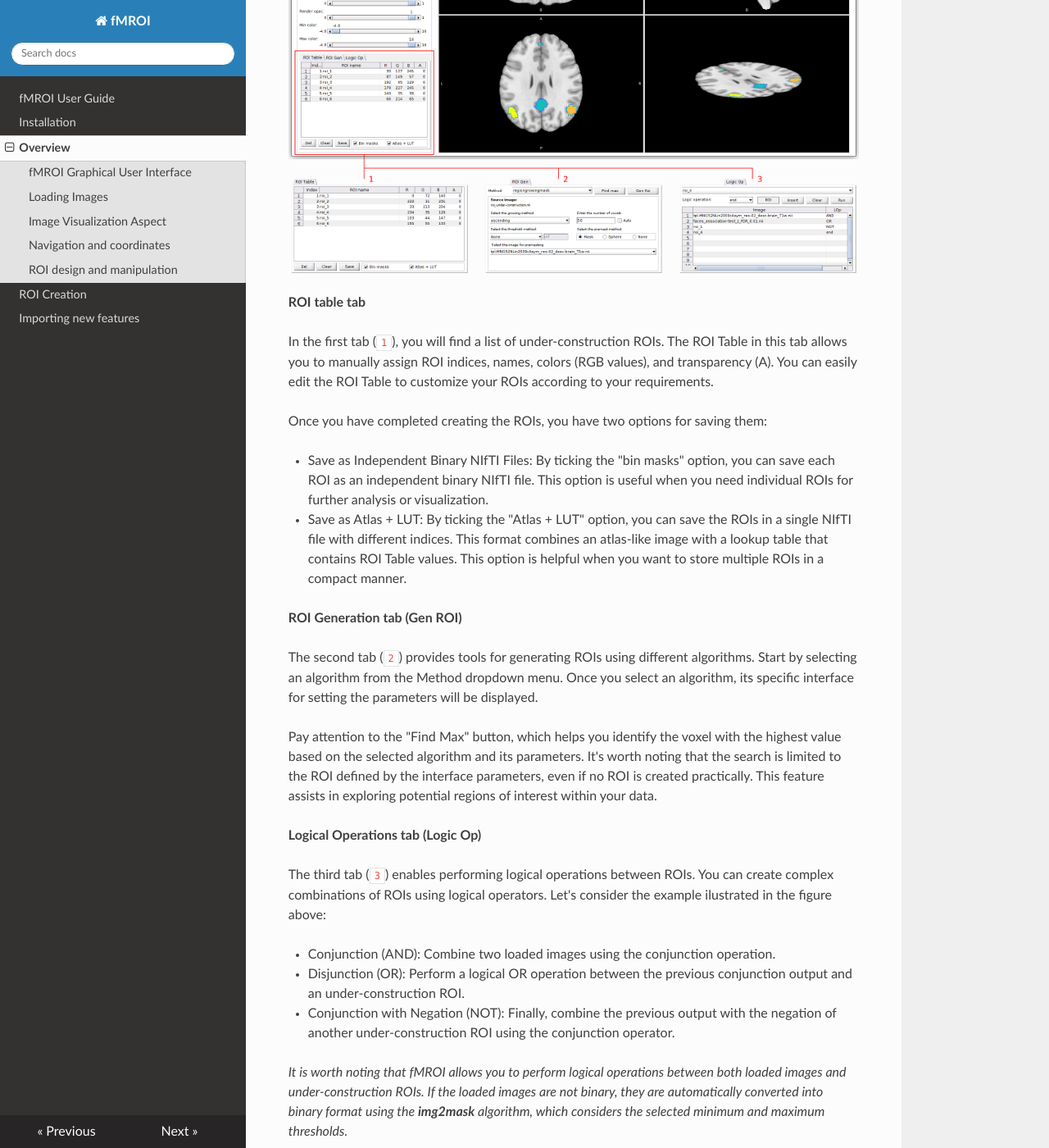
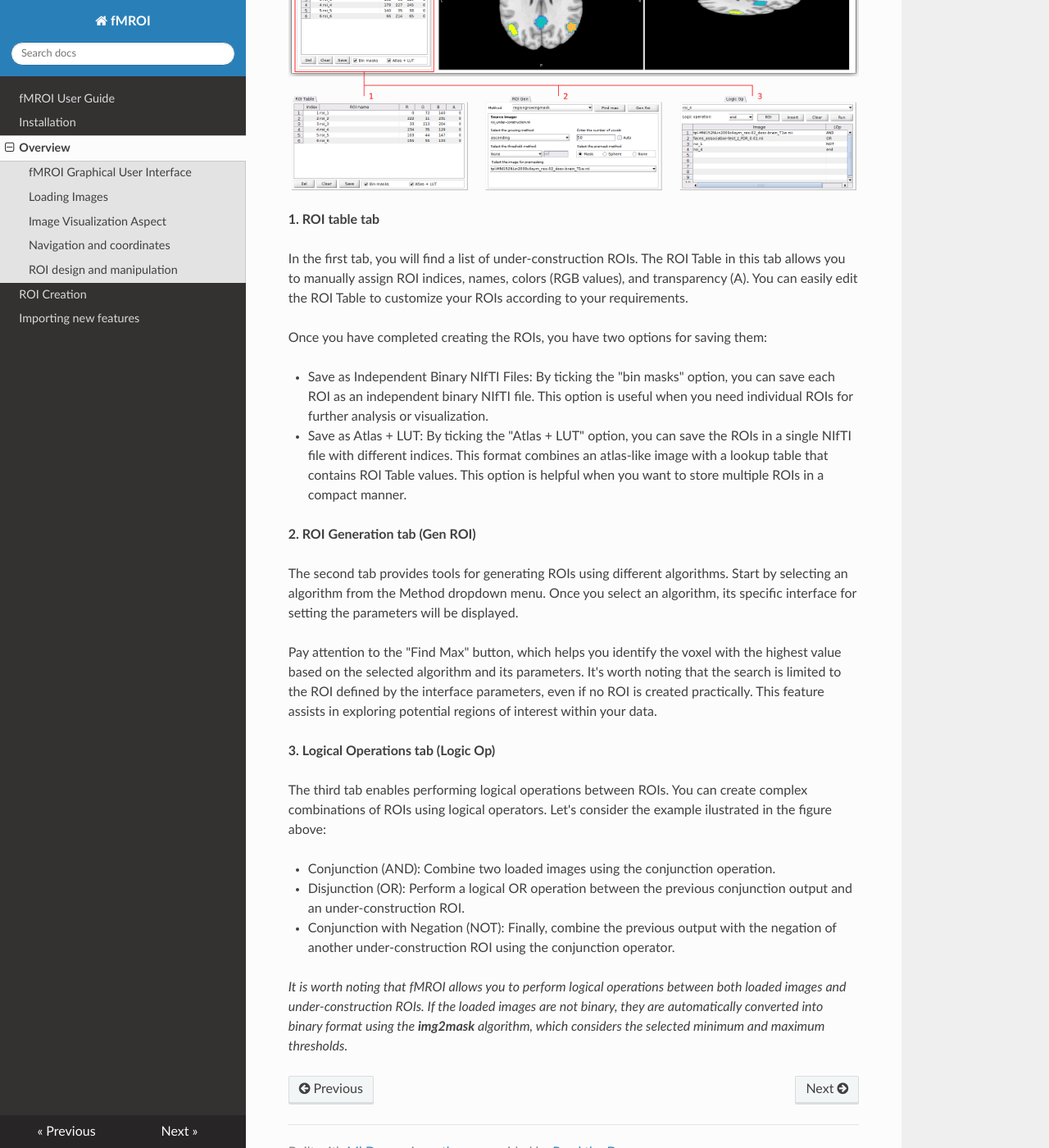
Before and after one commit to proactionlab/fmroi-docs, an MkDocs documentation site: the page built from docs/overview.md, in a window 1280 px wide and 1400 px high, scrolled down 5374 px. Shown: the whole window at 82% size. Built offline with MkDocs 1.6.1, drawn with Linux system fonts in a browser that asks for light colours; nearby versions of some CDN libraries.

Commit message:
update overview page

```diff
--- a/docs/overview.md
+++ b/docs/overview.md
@@ -98,15 +98,15 @@
 
 ![Image floating menu](img/axis_floatingmenu.png)
 
-(`1`) **Toggle Grid View**: Switch between the grid view (showing four images) and the single view (showing only the selected image).
+1. **Toggle Grid View**: Switch between the grid view (showing four images) and the single view (showing only the selected image).
 
-(`2`) **Pan Tool**: Move the images within the display plane. Select the pan tool, click and hold the left mouse button, drag the image to the desired position, and release the left mouse button.
+2. **Pan Tool**: Move the images within the display plane. Select the pan tool, click and hold the left mouse button, drag the image to the desired position, and release the left mouse button.
 
-(`3`) **Zoom-in Tool**: Click on a position or select a region by holding the left mouse button and moving the pointer to another position.
+3. **Zoom-in Tool**: Click on a position or select a region by holding the left mouse button and moving the pointer to another position.
 
-(`4`) **Zoom-out Tool**: Click on the image to zoom-out.
+4. **Zoom-out Tool**: Click on the image to zoom-out.
 
-(`5`) **Restore Default Visualization**: Restore the default visualization settings.
+5. **Restore Default Visualization**: Restore the default visualization settings.
 
 
 ROI design and manipulation
@@ -121,9 +121,9 @@
 
 ![ROI creation tabs](img/roi_tabs.png)
 
-**ROI table tab**
+**1. ROI table tab**
 
-In the first tab (`1`), you will find a list of under-construction ROIs. The ROI Table in this tab allows you to manually assign ROI indices, names, colors (RGB values), and transparency (A). You can easily edit the ROI Table to customize your ROIs according to your requirements.
+In the first tab, you will find a list of under-construction ROIs. The ROI Table in this tab allows you to manually assign ROI indices, names, colors (RGB values), and transparency (A). You can easily edit the ROI Table to customize your ROIs according to your requirements.
 
 Once you have completed creating the ROIs, you have two options for saving them:
 
@@ -131,15 +131,15 @@
 
 - Save as Atlas + LUT: By ticking the "Atlas + LUT" option, you can save the ROIs in a single NIfTI file with different indices. This format combines an atlas-like image with a lookup table that contains ROI Table values. This option is helpful when you want to store multiple ROIs in a compact manner.
 
-**ROI Generation tab (Gen ROI)**
+**2. ROI Generation tab (Gen ROI)**
 
-The second tab (`2`) provides tools for generating ROIs using different algorithms. Start by selecting an algorithm from the Method dropdown menu. Once you select an algorithm, its specific interface for setting the parameters will be displayed.
+The second tab provides tools for generating ROIs using different algorithms. Start by selecting an algorithm from the Method dropdown menu. Once you select an algorithm, its specific interface for setting the parameters will be displayed.
 
 Pay attention to the "Find Max" button, which helps you identify the voxel with the highest value based on the selected algorithm and its parameters. It's worth noting that the search is limited to the ROI defined by the interface parameters, even if no ROI is created practically. This feature assists in exploring potential regions of interest within your data.
 
-**Logical Operations tab (Logic Op)**
+**3. Logical Operations tab (Logic Op)**
 
-The third tab (`3`) enables performing logical operations between ROIs. You can create complex combinations of ROIs using logical operators. Let's consider the example ilustrated in the figure above:
+The third tab enables performing logical operations between ROIs. You can create complex combinations of ROIs using logical operators. Let's consider the example ilustrated in the figure above:
 
 - Conjunction (AND): Combine two loaded images using the conjunction operation.
 - Disjunction (OR): Perform a logical OR operation between the previous conjunction output and an under-construction ROI.
```
